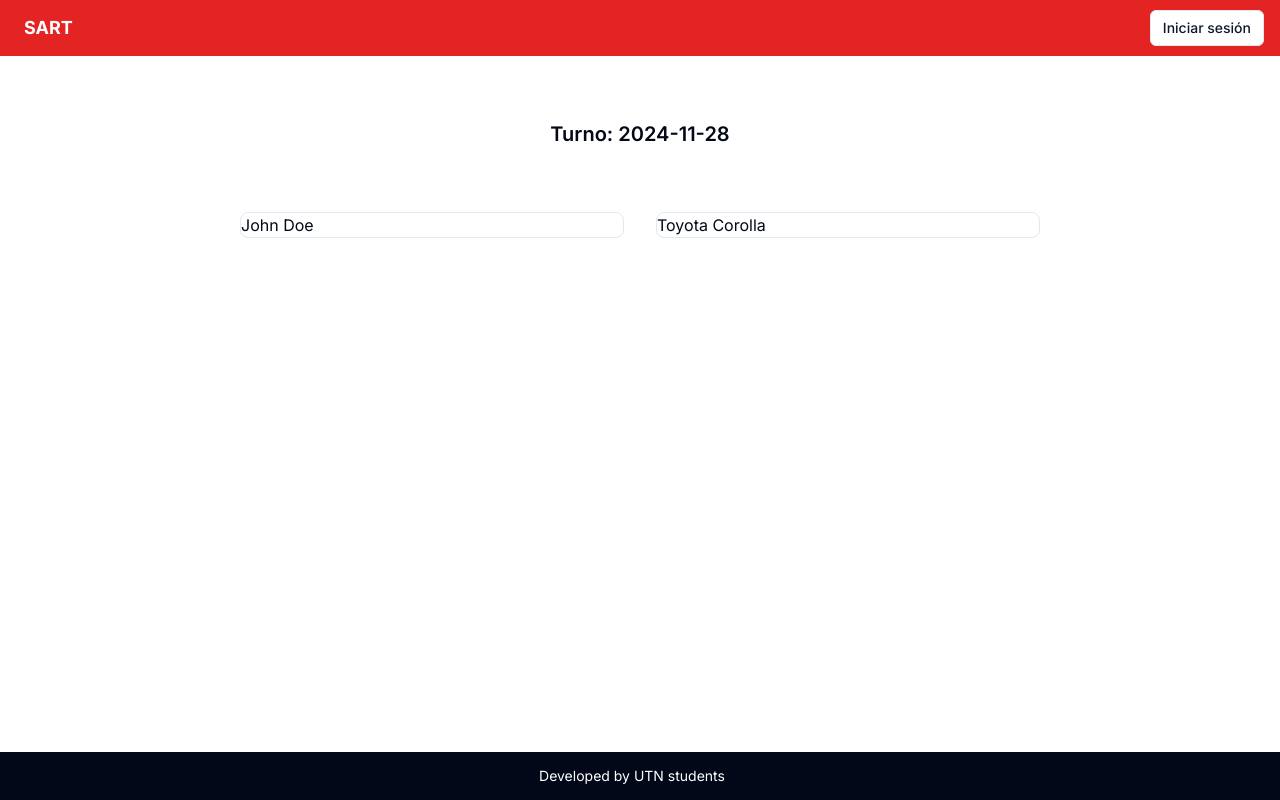
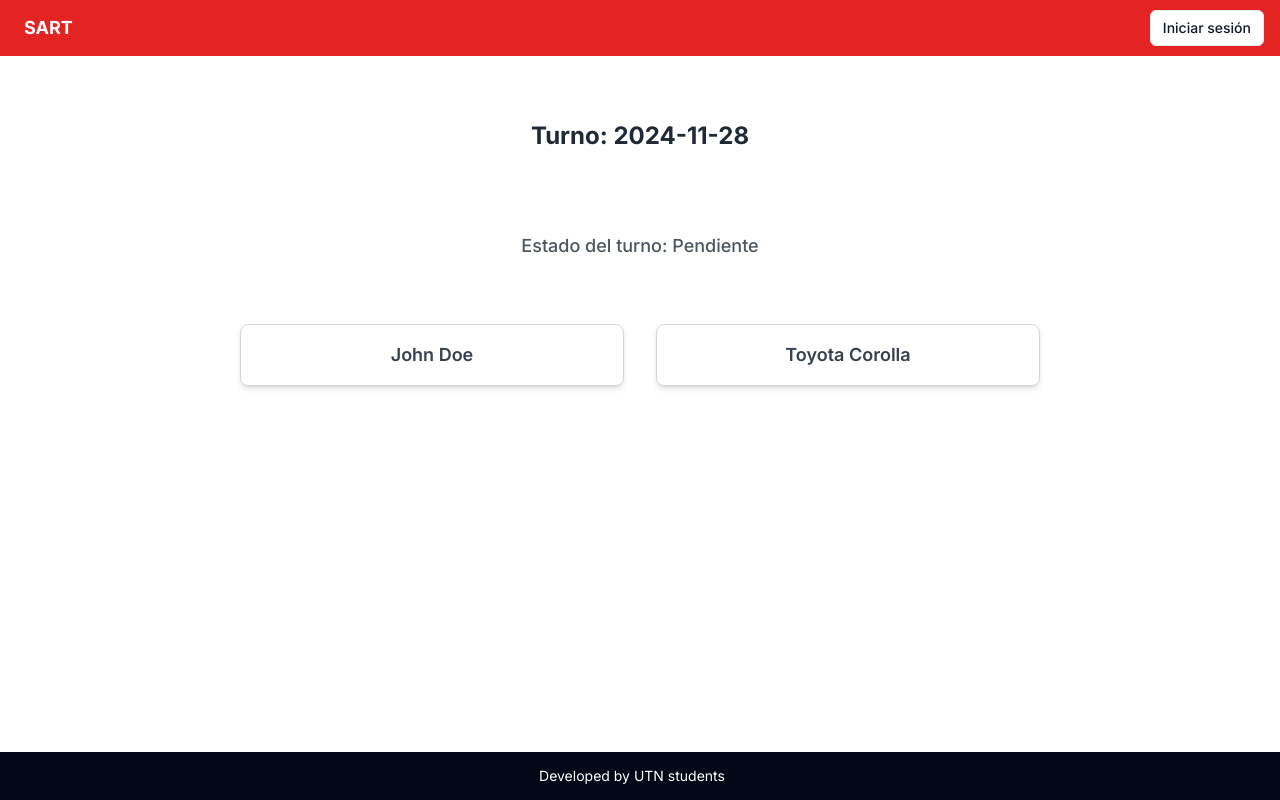
Before and after one commit to NicoSeg735/sart, a Next.js app: page /appointmentList/appointment in a window 1280 px wide. Built offline with nearby package versions, Linux system fonts and the light colour scheme.

Commit message:
Adding State in appointment

```diff
--- a/src/app/appointmentList/appointment/page.tsx
+++ b/src/app/appointmentList/appointment/page.tsx
@@ -1,16 +1,31 @@
 const appointment = {
   date: '2024-11-28',
   clientName: 'John Doe',
-  vehicle: 'Toyota Corolla'
+  vehicle: 'Toyota Corolla',
+  state: 'Pendiente'
 }
 
 export default function Appointment() {
   return (
     <>
-      <h2 className="text-xl font-semibold">Turno: {appointment.date}</h2>
+      <h2 className="mb-4 text-2xl font-bold text-gray-800">
+        Turno: {appointment.date}
+      </h2>
+      <h1 className="mb-6 text-lg font-medium text-gray-600">
+        Estado del turno: {appointment.state}
+      </h1>
+
       <div className="flex w-full items-center justify-center space-x-8">
-        <div className="w-1/3 rounded-lg border">{appointment.clientName}</div>
-        <div className="w-1/3 rounded-lg border">{appointment.vehicle}</div>
+        <div className="w-1/3 rounded-lg border border-gray-300 bg-white p-4 text-center shadow-md">
+          <p className="text-lg font-semibold text-gray-700">
+            {appointment.clientName}
+          </p>
+        </div>
+        <div className="w-1/3 rounded-lg border border-gray-300 bg-white p-4 text-center shadow-md">
+          <p className="text-lg font-semibold text-gray-700">
+            {appointment.vehicle}
+          </p>
+        </div>
       </div>
     </>
   )
```
